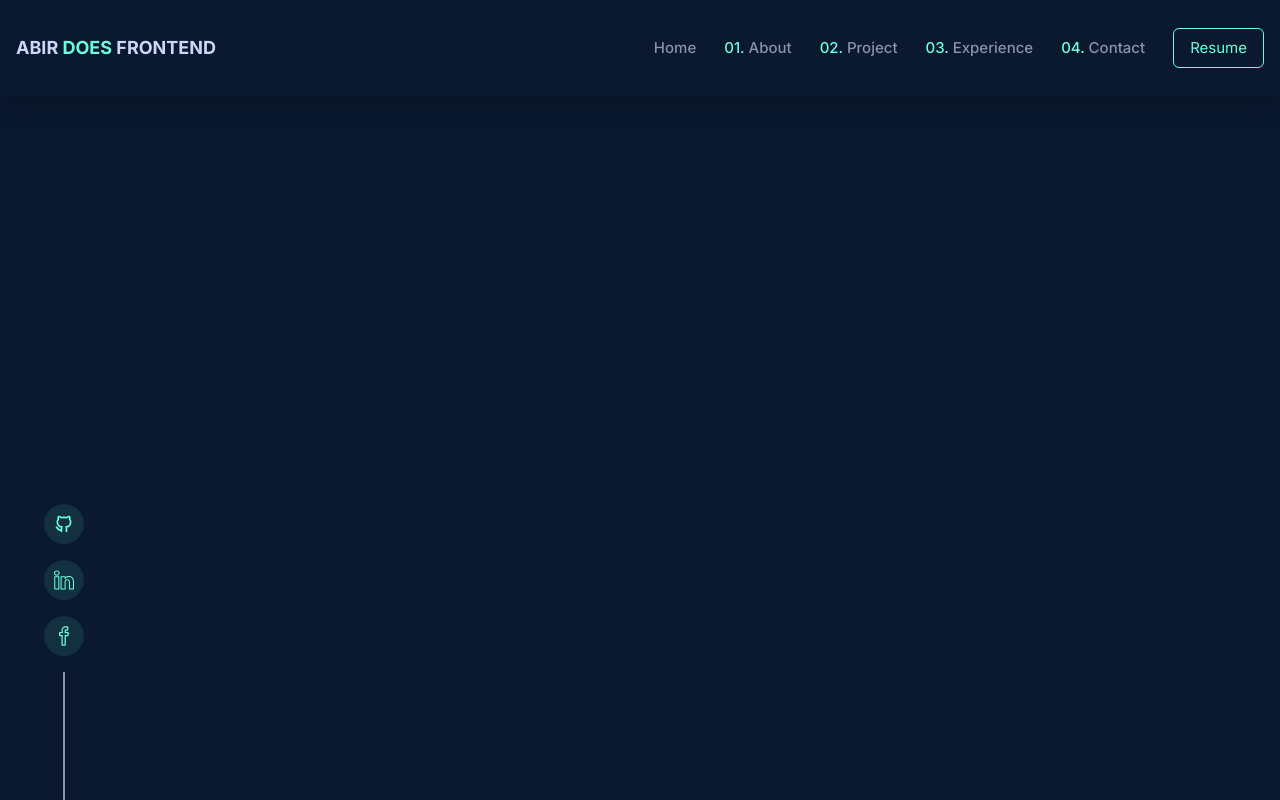
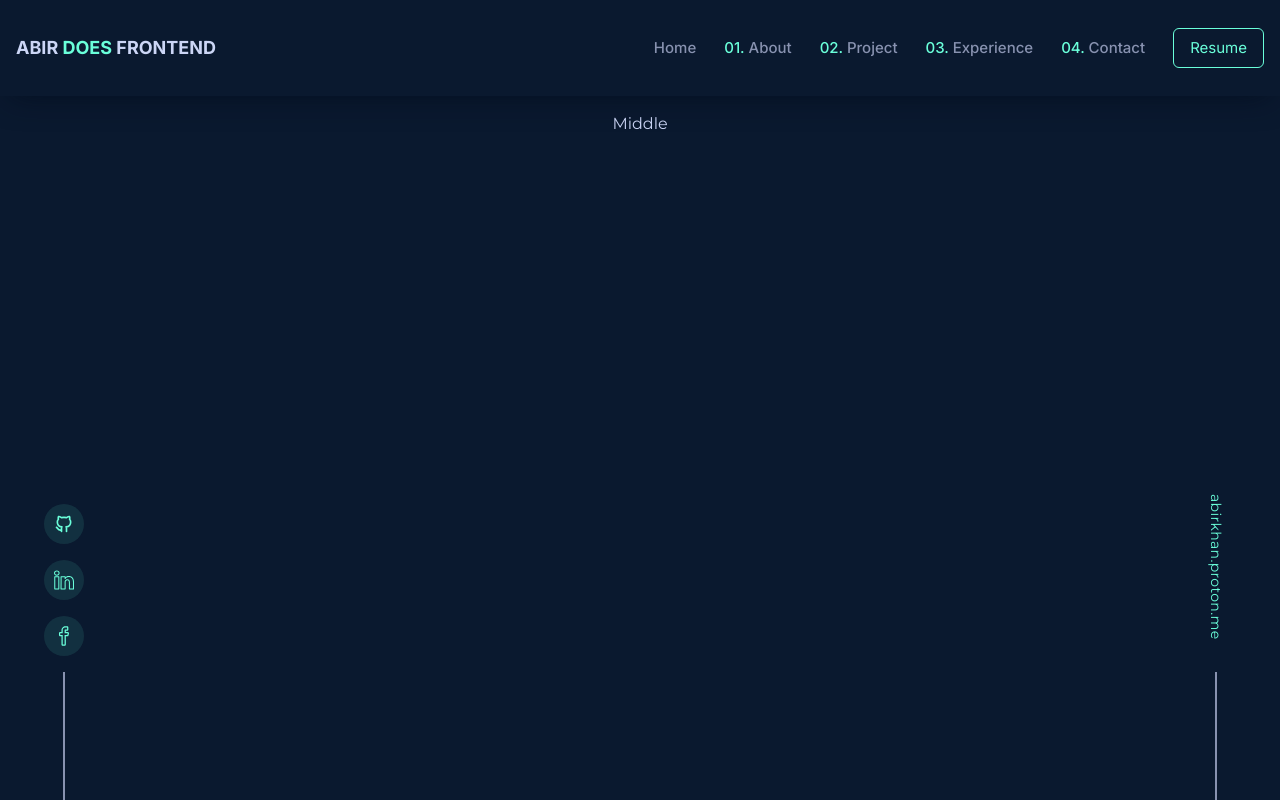
Before and after one commit to AbirDoesFrontend/portfolio, a Next.js app: page / in a window 1280 px wide. Built offline with nearby package versions, Linux system fonts and the light colour scheme.

Commit message:
Right Side Done

```diff
--- /dev/null
+++ b/components/RightSide.tsx
@@ -0,0 +1,16 @@
+import React from "react";
+
+const RightSide = () => {
+  return (
+    <div className="w-full h-full flex flex-col items-center justify-end gap-6 text-textLight">
+      <a href="mailto:abirkhan.dev24@gmail.com">
+        <p className="text-sm rotate-90 w-72 tracking-wide text-textGreen">
+          abirkhan.proton.me
+        </p>
+      </a>
+      <span className="w-[2px] h-32 bg-textDark inline-flex"></span>
+    </div>
+  );
+};
+
+export default RightSide;
--- a/pages/index.tsx
+++ b/pages/index.tsx
@@ -1,6 +1,9 @@
 import LeftSide from "@/components/LeftSide";
 import Navbar from "@/components/Navbar";
+import RightSide from "@/components/RightSide";
 import Head from "next/head";
+
+import { motion } from "framer-motion";
 
 export default function Home() {
   return (
@@ -17,11 +20,23 @@ export default function Home() {
       <main className="w-full h-screen font-bodyFont bg-bodyColor text-textLight overflow-x-hidden overflow-y-scroll">
         <Navbar />
         <div className="w-full h-[88vh] xl:flex items-center gap-20 justify-between">
-          <div className="hidden xl:inline-flex w-32 h-full fixed left-0 bottom-0">
+          <motion.div
+            initial={{ opacity: 0 }}
+            animate={{ opacity: 1 }}
+            transition={{ delay: 1.5 }}
+            className="hidden xl:inline-flex w-32 h-full fixed left-0 bottom-0"
+          >
             <LeftSide />
-          </div>
-          <div></div>
-          <div></div>
+          </motion.div>
+          <div className="h-[88vh] mx-auto p-4">Middle</div>
+          <motion.div
+            initial={{ opacity: 0 }}
+            animate={{ opacity: 1 }}
+            transition={{ delay: 1.5 }}
+            className="hidden xl:inline-flex w-32 h-full fixed right-0 bottom-0"
+          >
+            <RightSide />
+          </motion.div>
         </div>
       </main>
     </>
```
